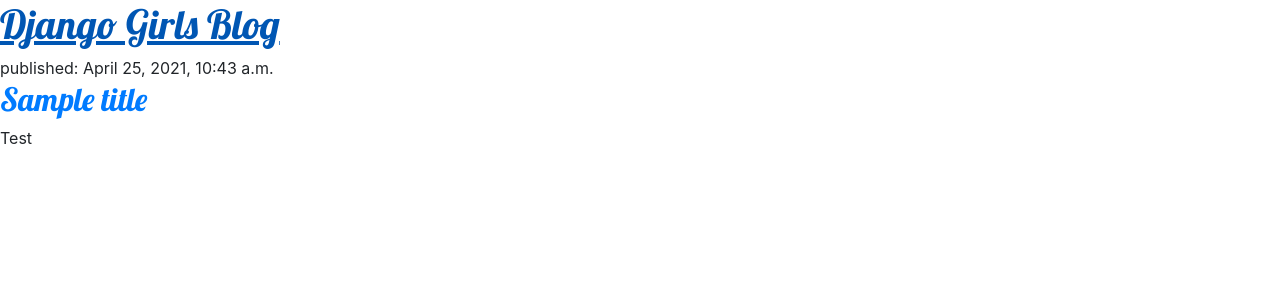
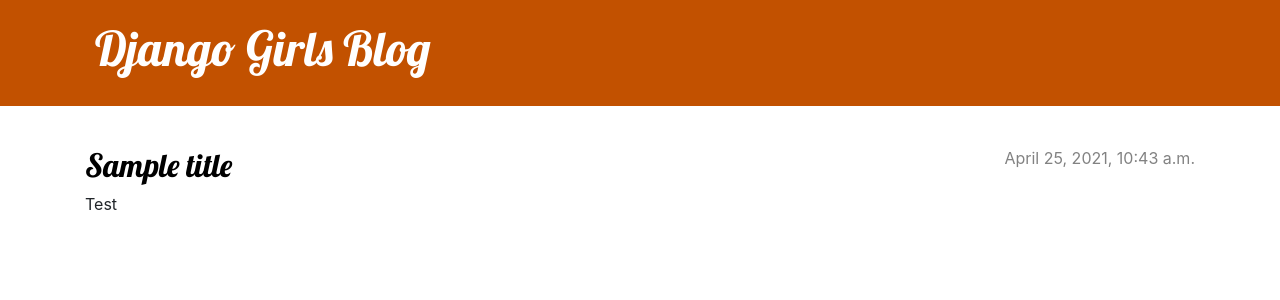
Before and after one commit to Vinayak55/Practice, a Django app: page / in a window 1280 px wide. Shown: the top 300 px of the page. Run offline with Django 3.2, Linux system fonts and the light colour scheme; data comes from the database, SQL or seed files in the repository.

Commit message:
another base.html

```diff
--- a/blog/templates/base.html
+++ b/blog/templates/base.html
@@ -2,21 +2,26 @@
 <!DOCTYPE html>
 <html>
     <head>
-            <link rel="stylesheet" href="https://cdn.jsdelivr.net/npm/bootstrap@4.5.3/dist/css/bootstrap.min.css" integrity="sha384-TX8t27EcRE3e/ihU7zmQxVncDAy5uIKz4rEkgIXeMed4M0jlfIDPvg6uqKI2xXr2" crossorigin="anonymous">
+        <title>Django Girls blog</title>
+        <link rel="stylesheet" href="https://cdn.jsdelivr.net/npm/bootstrap@4.5.3/dist/css/bootstrap.min.css" integrity="sha384-TX8t27EcRE3e/ihU7zmQxVncDAy5uIKz4rEkgIXeMed4M0jlfIDPvg6uqKI2xXr2" crossorigin="anonymous">
         <link href='//fonts.googleapis.com/css?family=Lobster&subset=latin,latin-ext' rel='stylesheet' type='text/css'>
         <link rel="stylesheet" href="{% static 'css/blog.css' %}">
     </head>
     <body>
-        <header>
-            <h1><a href="/">Django Girls Blog</a></h1>
+        <header class="page-header">
+          <div class="container">
+              <h1><a href="/">Django Girls Blog</a></h1>
+          </div>
         </header>
 
-        {% for pst in posts %}
-    <article>
-        <time>published: {{ pst.published_date }}</time>
-        <h2><a href="">{{ pst.title }}</a></h2>
-        <p>{{ pst.text|linebreaksbr }}</p>
-    </article>
-{% endfor %}
+        <main class="container">
+            <div class="row">
+                <div class="col">
+                {% block content %}
+
+                {% endblock %}
+                </div>
+            </div>
+        </main>
     </body>
 </html>
--- /dev/null
+++ b/blog/templates/postlist.html
@@ -0,0 +1,12 @@
+{% extends 'base.html' %}
+{% block content %}
+{% for post in posts %}
+                    <article class="post">
+                        <time class="date">
+                            {{ post.published_date }}
+                        </time>
+                        <h2><a href="">{{ post.title }}</a></h2>
+                        <p>{{ post.text|linebreaksbr }}</p>
+                    </article>
+                {% endfor %}
+{% endblock %}
--- a/blog/views.py
+++ b/blog/views.py
@@ -5,4 +5,4 @@
 # Create your views here.
 def Post_details(request):
     posts = Post.objects.filter(published_date__lte=timezone.now()).order_by('published_date')
-    return render(request,'base.html',{'posts':posts})
+    return render(request,'postlist.html',{'posts':posts})
```
